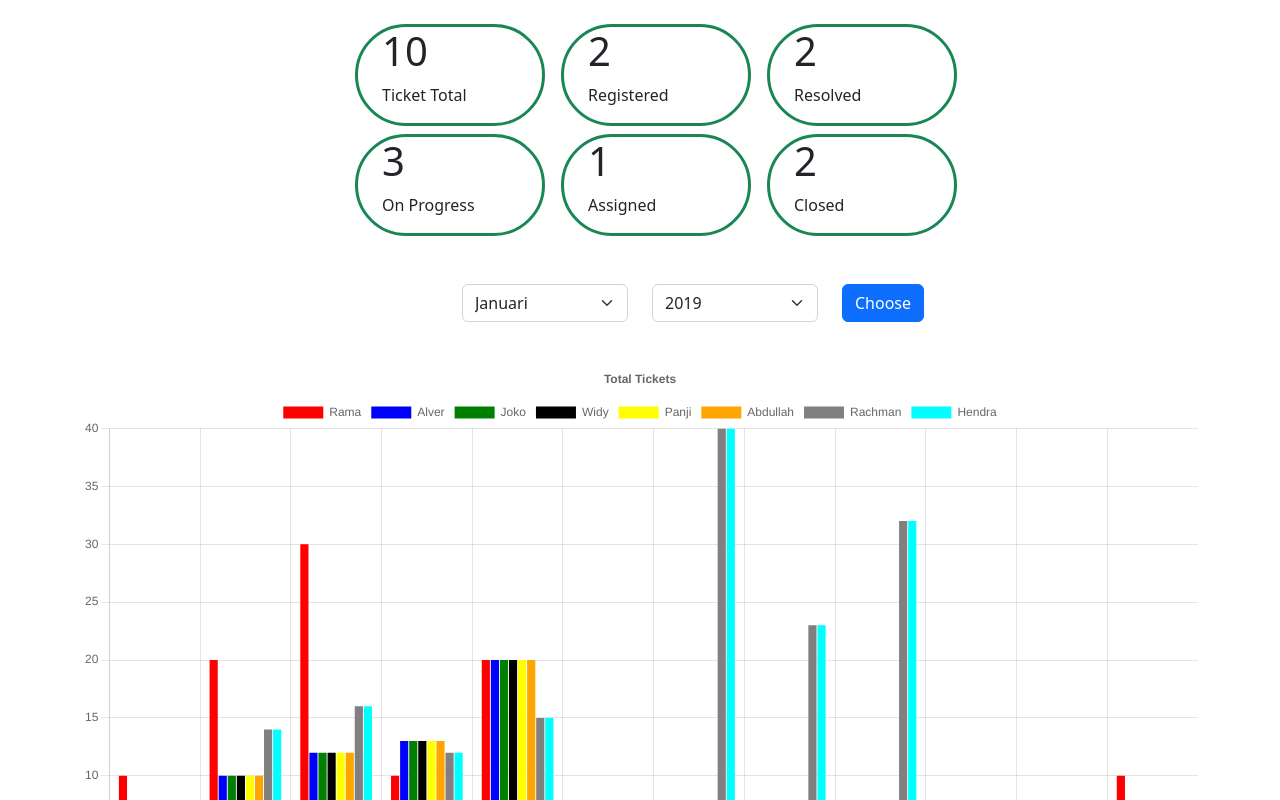
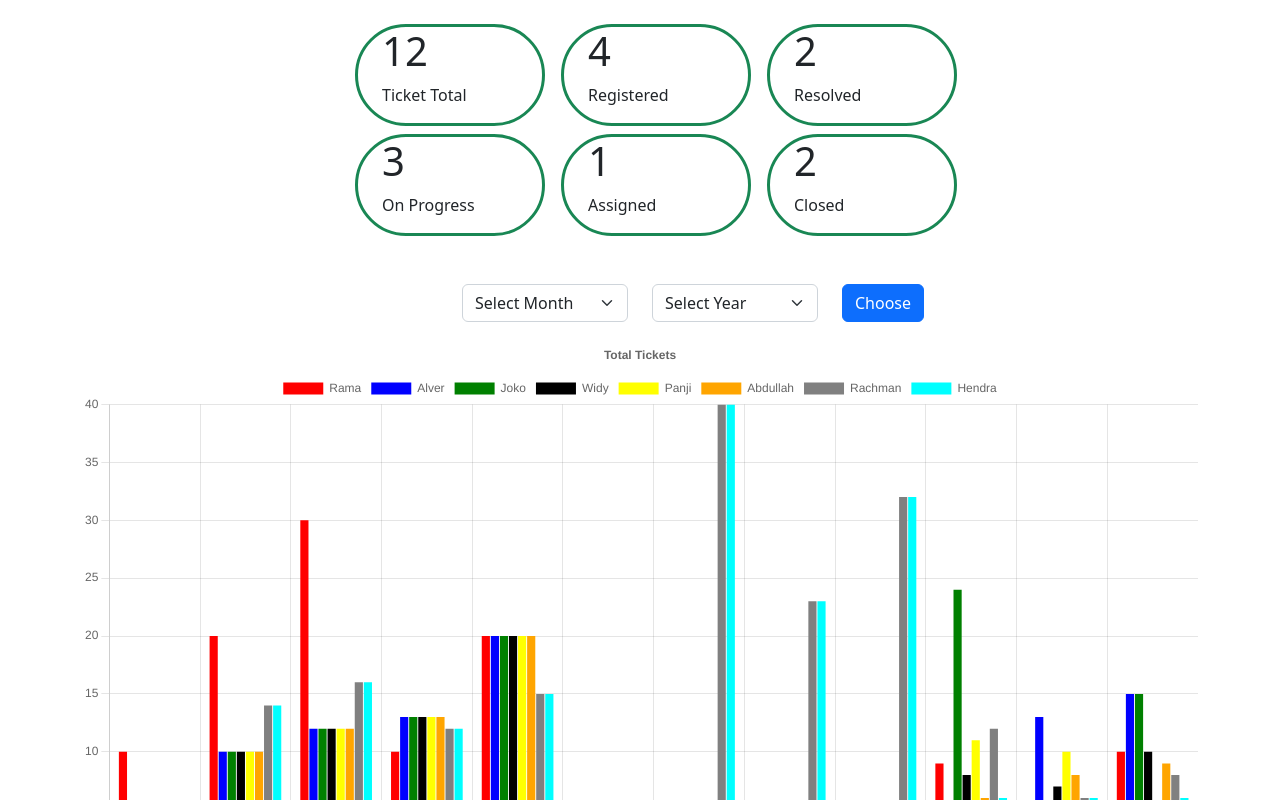
Before and after one commit to arachaman/dashboard1, a React (Create React App) app: page / in a window 1280 px wide. Shown: the top 800 px of the page. Built offline with nearby package versions, Linux system fonts and the light colour scheme.

Commit message:
4 commit

```diff
--- a/package.json
+++ b/package.json
@@ -10,6 +10,7 @@
     "@testing-library/jest-dom": "^5.16.5",
     "@testing-library/react": "^13.4.0",
     "@testing-library/user-event": "^13.5.0",
+    "axios": "^1.4.0",
     "bootstrap": "^5.2.3",
     "chart.js": "^4.3.0",
     "react": "^18.2.0",
--- a/src/pages/Main.jsx
+++ b/src/pages/Main.jsx
@@ -12,9 +12,9 @@ const Main = () => {
         <TicketsPanel />
       </section>
       <Container>
-        <section>
+        {/* <section>
           <FilterChartMonthly />
-        </section>
+        </section> */}
         <section className="mt-4">
           <Row>
             <Col>
--- a/src/pages/components/FilterForm.jsx
+++ b/src/pages/components/FilterForm.jsx
@@ -70,7 +70,6 @@ const FilterForm = () => {
             <Button>Choose</Button>
           </Col>
         </Row>
-        <Row></Row>
       </section>
     </div>
   );
--- a/src/pages/components/RateChart.jsx
+++ b/src/pages/components/RateChart.jsx
@@ -92,7 +92,7 @@ function TicketChart() {
   return (
     <div className="App">
       <Row>
-        <Col md={{span: 8}}>
+        <Col md={{span: 8, offset: 2}}>
           <div>
             <Bar options={options} data={dataset} />
           </div>
--- a/src/pages/components/TicketChart.jsx
+++ b/src/pages/components/TicketChart.jsx
@@ -1,7 +1,7 @@
-import React from "react";
+import React, { useState, useEffect, useRef } from "react";
 import DataDashboard from "../../utils/DataDashboard.json";
 import { InteractionItem } from "chart.js";
-import { Row, Col } from "react-bootstrap";
+import { Row, Col, Form, Button } from "react-bootstrap";
 import {
   Chart as ChartJS,
   CategoryScale,
@@ -36,6 +36,25 @@ export const options = {
     },
   },
 };
+
+function TicketChart() {
+  const refMonth = useRef();
+  const refYear = useRef();
+
+  const [year, setYear] = useState([]);
+  const [filter, setFilter] = useState({
+    month: "",
+    year: "",
+  });
+
+  useEffect(() => {
+    const d = new Date();
+    var temp = [];
+    for (var i = 2019; i <= d.getFullYear(); i++) {
+      temp.push(i);
+    }
+    setYear(temp);
+  }, []);
 
   const labels = [
     "January",
@@ -73,7 +92,7 @@ const colorChart = [
     "brown",
   ];
 
-const datasets = [];
+  var datasets = [];
   DataDashboard.chart.map((row, index) => {
     datasets.push({
       label: row.Name,
@@ -83,16 +102,134 @@ DataDashboard.chart.map((row, index) => {
     });
   });
 
-const dataset = {
-  labels,
-  datasets,
+  const [datasetsState, setDatasetsState] = useState({ labels, datasets });
+
+  useEffect(() => {
+    fetchData();
+  }, [datasetsState]);
+
+  const fetchData = () => {};
+
+  const datasetsFilterMonth = () => {
+    var month = refMonth.current.value;
+    var year = refYear.current.value;
+    if (month !== "" || year !== "") {
+      var datasets = [];
+      DataDashboard.chart.map((row, index) => {
+        datasets.push({
+          label: row.Name,
+          data: [row.Ticket_Month_Count[month]],
+          backgroundColor: colorChart[index],
+          key: index,
+        });
+      });
+
+      setDatasetsState({ labels: [labels[month]], datasets });
+    } else {
+      var datasets = [];
+      DataDashboard.chart.map((row, index) => {
+        datasets.push({
+          label: row.Name,
+          data: row.Ticket_Month_Count,
+          backgroundColor: colorChart[index],
+          key: index,
+        });
+      });
+      setDatasetsState({ labels, datasets });
+    }
   };
 
-function TicketChart() {
+  const handleChangeMonth = (e) => {
+    const name = e.target.name;
+    const value = e.target.value;
+    console.log(refMonth.current.value);
+  };
+
+  const submitHandle = (e) => {
+    e.preventDefault(filter);
+  };
+
+  const handleReset = () => {
+    var datasets = [];
+      DataDashboard.chart.map((row, index) => {
+        datasets.push({
+          label: row.Name,
+          data: row.Ticket_Month_Count,
+          backgroundColor: colorChart[index],
+          key: index,
+        });
+      });
+  };
+
+  // const filterData = (){
+  //   const dates = [...]
+  // }
+  // console.log(DataDashboard.panel.Month);
   return (
     <div className="App">
+      <Form id="filter" onSubmit={submitHandle}>
+        <section>
+          <Row>
+            <Col xs={6} md={{ span: 2, offset: 4 }}>
+              <Form.Group className="mb-3">
+                <Form.Select
+                  name="Month"
+                  onChange={handleChangeMonth}
+                  ref={refMonth}
+                >
+                  <option value="">Select Month</option>
+                  <option value="0">Januari</option>
+                  <option value="1">Februari</option>
+                  <option value="2">Maret</option>
+                  <option value="3">April</option>
+                  <option value="4">Mei</option>
+                  <option value="5">Juni</option>
+                  <option value="6">Juli</option>
+                  <option value="7">Agustus</option>
+                  <option value="8">September</option>
+                  <option value="9">Oktober</option>
+                  <option value="10">November</option>
+                  <option value="11">Desember</option>
+                </Form.Select>
+              </Form.Group>
+            </Col>
+            <Col xs={6} md={2}>
+              <Form.Group className="mb-3">
+                <Form.Select
+                  name="Year"
+                  onChange={handleChangeMonth}
+                  ref={refYear}
+                >
+                  <option value="">Select Year</option>
+                  {year.map(function (item, i) {
+                    return (
+                      <option key={i}>
+                        {item}
+                      </option>
+                    );
+                  })}
+                </Form.Select>
+              </Form.Group>
+            </Col>
+            <Col md={1}>
+              <Button type="submit" onClick={() => datasetsFilterMonth()}>
+                Choose
+              </Button>
+            </Col>
+            {/* <Col md={1}>
+              <Button
+                className="btn-light border-primary"
+                type="submit"
+                onClick={() => handleReset()}
+              >
+                Reset
+              </Button>
+            </Col> */}
+          </Row>
+        </section>
+      </Form>
       <div>
-        <Bar options={options} data={dataset} />
+        <Bar options={options} data={datasetsState} />
       </div>
     </div>
   );
--- a/src/pages/components/TicketsPanel.jsx
+++ b/src/pages/components/TicketsPanel.jsx
@@ -12,7 +12,7 @@ const TicketsPanel = () => {
   const countas = as.length;
   const cl = data.panel.filter((p) => p.Status === "Closed");
   const countcl = cl.length;
-  const rg = data.panel.filter((p) => p.Status === "Closed");
+  const rg = data.panel.filter((p) => p.Status === "Registered");
   const countrg = rg.length;
   console.log(op);
   return (
--- a/src/utils/DataDashboard.json
+++ b/src/utils/DataDashboard.json
@@ -2,51 +2,103 @@
   "chart": [
     {
       "Name": "Rama",
-      "Ticket_Month_Count": [10, 20, 30, 10, 20, 2, 4, 2, 3, 0, 0, 10],
+      "Ticket_Month_Count": [10, 20, 30, 10, 20, 2, 4, 2, 3, 9, 4, 10],
       "Total_Ticket": "20",
-      "Rate_Avg": [4.5,4,5]
+      "Rate_Avg": [4.5, 4, 5, 4.5, 4, 5, 4.5, 4, 5, 4.5, 4, 5]
     },
     {
       "Name": "Alver",
-      "Ticket_Month_Count": [0, 10, 12, 13, 20, 2, 4, 2, 3, 0, 0, 0],
+      "Ticket_Month_Count": [0, 10, 12, 13, 20, 2, 4, 2, 3, 5, 13, 15],
       "Total_Ticket": "20",
-      "Rate_Avg": [4.5,3.8,4.3]
+      "Rate_Avg": [4.5, 3.8, 4.3, 4.5, 3.8, 4.3, 4.5, 3.8, 4.3, 4.5, 3.8, 4.3]
     },
     {
       "Name": "Joko",
-      "Ticket_Month_Count": [0, 10, 12, 13, 20, 2, 4, 2, 3, 0, 0, 0],
+      "Ticket_Month_Count": [0, 10, 12, 13, 20, 2, 4, 2, 3, 24, 2, 15],
       "Total_Ticket": "20",
-      "Rate_Avg": [4.1,3,4.3]
+      "Rate_Avg": [4.1, 3, 4.3, 4.1, 3, 4.3, 4.1, 3, 4.3, 4.1, 3, 4.3]
     },
     {
       "Name": "Widy",
-      "Ticket_Month_Count": [0, 10, 12, 13, 20, 2, 4, 2, 3, 0, 0, 0],
+      "Ticket_Month_Count": [0, 10, 12, 13, 20, 2, 4, 2, 3, 8, 7, 10],
       "Total_Ticket": "20",
-      "Rate_Avg": [4.2,3,4.3]
+      "Rate_Avg": [4.2, 3, 4.3, 4.2, 3, 4.3, 4.2, 3, 4.3, 4.2, 3, 4.3]
     },
     {
       "Name": "Panji",
-      "Ticket_Month_Count": [0, 10, 12, 13, 20, 2, 4, 2, 3, 0, 0, 0],
+      "Ticket_Month_Count": [0, 10, 12, 13, 20, 2, 4, 2, 3, 11, 10, 5],
       "Total_Ticket": "20",
-      "Rate_Avg": [4.7,3,4.3]
+      "Rate_Avg": [4.7, 3, 4.3, 4.7, 3, 4.3, 4.7, 3, 4.3, 4.7, 3, 4.3]
     },
     {
       "Name": "Abdullah",
-      "Ticket_Month_Count": [0, 10, 12, 13, 20, 2, 4, 2, 3, 0, 0, 0],
+      "Ticket_Month_Count": [0, 10, 12, 13, 20, 2, 4, 2, 3, 6, 8, 9],
       "Total_Ticket": "20",
-      "Rate_Avg": [4.5,3,4.3]
+      "Rate_Avg": [4.5, 3, 4.3, 4.5, 3, 4.3, 4.5, 3, 4.3, 4.5, 3, 4.3]
     },
     {
       "Name": "Rachman",
-      "Ticket_Month_Count": [2, 14, 16, 12, 15, 1, 40, 23, 32, 0, 0, 0],
+      "Ticket_Month_Count": [2, 14, 16, 12, 15, 1, 40, 23, 32, 12, 6, 8],
       "Total_Ticket": "20",
-      "Rate_Avg": [4.3,3,4.3]
+      "Rate_Avg": [4.3, 3, 4.3, 4.3, 3, 4.3, 4.3, 3, 4.3, 4.3, 3, 4.3]
     },
     {
       "Name": "Hendra",
-      "Ticket_Month_Count": [2, 14, 16, 12, 15, 1, 40, 23, 32, 0, 0, 0],
+      "Ticket_Month_Count": [2, 14, 16, 12, 15, 1, 40, 23, 32, 6, 6, 6],
       "Total_Ticket": "20",
-      "Rate_Avg": [3.4,3,4.3]
+      "Rate_Avg": [3.4, 3, 4.3, 3.4, 3, 4.3, 3.4, 3, 4.3, 3.4, 3, 4.3]
+    }
+  ],
+  "chart2021": [
+    {
+      "Name": "Rama",
+      "Ticket_Month_Count": [50, 20, 30, 10, 20, 2, 4, 2, 3, 9, 4, 10],
+      "Total_Ticket": "20",
+      "Rate_Avg": [4.5, 4, 5, 4.5, 4, 5, 4.5, 4, 5, 4.5, 4, 5]
+    },
+    {
+      "Name": "Alver",
+      "Ticket_Month_Count": [10, 10, 12, 13, 20, 2, 4, 2, 3, 5, 13, 15],
+      "Total_Ticket": "20",
+      "Rate_Avg": [4.5, 3.8, 4.3, 4.5, 3.8, 4.3, 4.5, 3.8, 4.3, 4.5, 3.8, 4.3]
+    },
+    {
+      "Name": "Joko",
+      "Ticket_Month_Count": [20, 10, 12, 13, 20, 2, 4, 2, 3, 24, 2, 15],
+      "Total_Ticket": "20",
+      "Rate_Avg": [4.1, 3, 4.3, 4.1, 3, 4.3, 4.1, 3, 4.3, 4.1, 3, 4.3]
+
+    },
+    {
+      "Name": "Widy",
+      "Ticket_Month_Count": [0, 10, 12, 13, 20, 2, 4, 2, 3, 8, 7, 10],
+      "Total_Ticket": "20",
+      "Rate_Avg": [4.2, 3, 4.3, 4.2, 3, 4.3, 4.2, 3, 4.3, 4.2, 3, 4.3]
+
+    },
+    {
+      "Name": "Panji",
+      "Ticket_Month_Count": [0, 10, 12, 13, 20, 2, 4, 2, 3, 11, 10, 5],
+      "Total_Ticket": "20",
+      "Rate_Avg": [4.7, 3, 4.3, 4.7, 3, 4.3, 4.7, 3, 4.3, 4.7, 3, 4.3]
+    },
+    {
+      "Name": "Abdullah",
+      "Ticket_Month_Count": [0, 10, 12, 13, 20, 2, 4, 2, 3, 6, 8, 9],
+      "Total_Ticket": "20",
+      "Rate_Avg": [4.5, 3, 4.3, 4.5, 3, 4.3, 4.5, 3, 4.3, 4.5, 3, 4.3]
+    },
+    {
+      "Name": "Rachman",
+      "Ticket_Month_Count": [2, 14, 16, 12, 15, 1, 40, 23, 32, 12, 6, 8],
+      "Total_Ticket": "20",
+      "Rate_Avg": [4.3, 3, 4.3, 4.3, 3, 4.3, 4.3, 3, 4.3, 4.3, 3, 4.3]
+    },
+    {
+      "Name": "Hendra",
+      "Ticket_Month_Count": [2, 14, 16, 12, 15, 1, 40, 23, 32, 6, 6, 6],
+      "Total_Ticket": "20",
+      "Rate_Avg": [3.4, 3, 4.3, 3.4, 3, 4.3, 3.4, 3, 4.3, 3.4, 3, 4.3]
     }
   ],
   "panel": [
@@ -58,7 +110,8 @@
       "AssignTo": "Abdullah Sapiih",
       "AssignDate": "-",
       "DueDate": "-",
-      "Rate": 5
+      "Rate": 5,
+      "Month": "Januari"
     },
     {
       "Status": "Resolved",
@@ -68,7 +121,8 @@
       "AssignTo": "Hendra Saputra",
       "AssignDate": "05 May 2023",
       "DueDate": "06 May 2023",
-      "Rate": 4
+      "Rate": 4,
+      "Month": "Mei"
     },
     {
       "Status": "Resolved",
@@ -78,7 +132,8 @@
       "AssignTo": "Hendra Saputra",
       "Assign Date": "05 May 2023",
       "DueDate": "06 May 2023",
-      "Rate": 3
+      "Rate": 3,
+      "Month": "Mei"
     },
     {
       "Status": "Closed",
@@ -88,7 +143,8 @@
       "AssignTo": "Irfan Joko",
       "AssignDate": "05 May 2023",
       "Due Date": "06 May 2023",
-      "Rate": 4
+      "Rate": 4,
+      "Month": "Mei"
     },
     {
       "Status": "On Progress",
@@ -98,7 +154,8 @@
       "AssignTo": "Panji Rizky",
       "AssignDate": "04 May 2023",
       "DueDate": "05 May 2023",
-      "Rate": 4
+      "Rate": 4,
+      "Month": "Mei"
     },
     {
       "Status": "On Progress",
@@ -108,7 +165,8 @@
       "AssignTo": "Abdullah Sapiih",
       "AssignDate": "-",
       "DueDate": "-",
-      "Rate": 5
+      "Rate": 5,
+      "Month": "Mei"
     },
     {
       "Status": "Closed",
@@ -118,7 +176,8 @@
       "AssignTo": "Abdullah Sapiih",
       "AssignDate": "-",
       "DueDate": "-",
-      "Rate": 4
+      "Rate": 4,
+      "Month": "Mei"
     },
     {
       "Status": "Registered",
@@ -128,7 +187,8 @@
       "AssignTo": "Panji Rizky",
       "AssignDate": "-",
       "DueDate": "-",
-      "Rate": 4
+      "Rate": 4,
+      "Month": "Mei"
     },
     {
       "Status": "Registered",
@@ -138,7 +198,30 @@
       "AssignTo": "Irfan Joko",
       "AssignDate": "-",
       "DueDate": "-",
-      "Rate": 4
+      "Rate": 4,
+      "Month": "Mei"
+    },
+    {
+      "Status": "Registered",
+      "Priority": "Low",
+      "Reportedby": "Haydan Farizy",
+      "ReportedAt": "08 May 2023 10:29",
+      "AssignTo": "Irfan Joko",
+      "AssignDate": "-",
+      "DueDate": "-",
+      "Rate": 4,
+      "Month": "Mei"
+    },
+    {
+      "Status": "Registered",
+      "Priority": "Low",
+      "Reportedby": "Haydan Farizy",
+      "ReportedAt": "08 May 2023 10:29",
+      "AssignTo": "Irfan Joko",
+      "AssignDate": "-",
+      "DueDate": "-",
+      "Rate": 4,
+      "Month": "Mei"
     },
     {
       "Status": "On Progress",
@@ -148,7 +231,8 @@
       "AssignTo": "Panji Rizky",
       "AssignDate": "04 May 2023",
       "DueDate": "05 May 2023",
-      "Rate": 4
+      "Rate": 4,
+      "Month": "Mei"
     }
   ]
 }
```
Also changed, not shown: 1 other file (tests, documents, lock files or other folders). Lines whose indentation alone changed are shown as unchanged.
